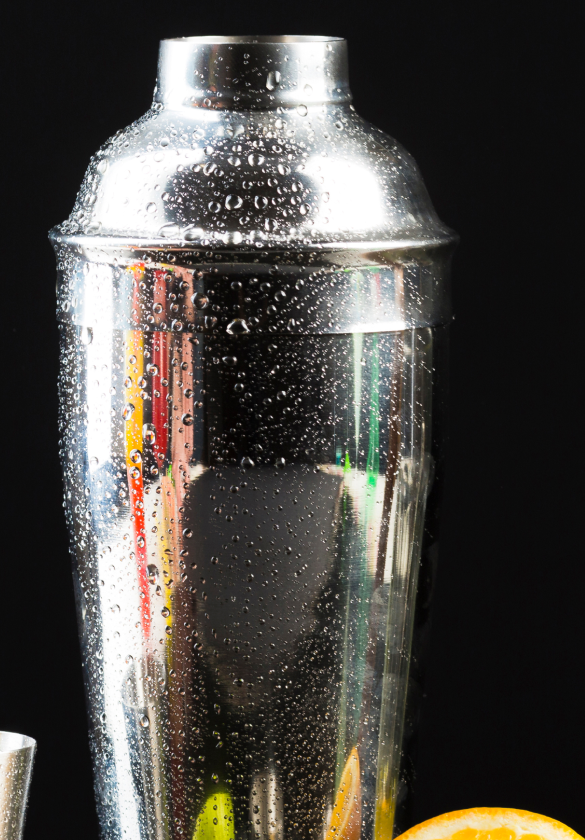
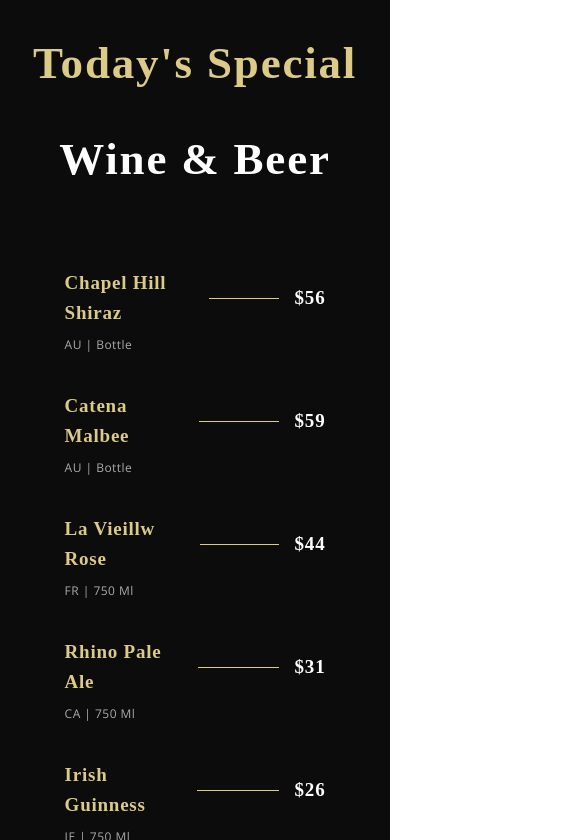
Before and after one commit to sgc93/NoshTag-Restaurant, a React (Create React App) app: page / in a window 390 px wide. Shown: the part 3544-4384 px from the top of the page, 585 px wide, since content can reach past the window. Built offline with nearby package versions, Linux system fonts and the light colour scheme; a web font is replaced by a local one.

Commit message:
style SpecialMenu Component $ make it responsive

```diff
--- a/src/container/Menu/SpecialMenu.css
+++ b/src/container/Menu/SpecialMenu.css
@@ -0,0 +1,74 @@
+.app__menu {
+	background-color: var(--color-black);
+	flex-direction: column;
+}
+
+.app__menu-heading {
+	text-align: center;
+}
+
+.app__menu-menuList_type {
+	color: var(--color-white);
+	font-family: var(--font-base);
+	font-weight: 600;
+	font-size: 45px;
+	line-height: 58.5px;
+	letter-spacing: 0.04em;
+	margin-bottom: 2rem;
+	text-align: center;
+}
+
+.app__menu-menuList_wines,
+.app__menu-menuList_cocktails {
+	flex: 1;
+	width: 100%;
+	flex-direction: column;
+
+	margin: 0rem 1rem;
+}
+
+.app__menu-menuList_img {
+	width: 410px;
+	margin: 0.2rem;
+}
+
+.app__menu-menuList_img img {
+	width: 100%;
+	height: auto;
+}
+
+.app__menu-menuList_items {
+	display: flex;
+	flex-direction: column;
+
+	margin: 2rem 0rem;
+	width: 100%;
+}
+
+@media screen and (max-width: 2000px) {
+}
+@media screen and (max-width: 1150px) {
+	.app__menu-menuList {
+		flex-direction: column;
+		align-items: center;
+		width: 100%;
+	}
+
+	.app__menu-menuList_img {
+		margin: 3rem 0;
+	}
+
+	.app__menu-menuList_wines,
+	.app__menu-menuList_cocktails {
+		margin: 2rem;
+	}
+}
+@media screen and (max-width: 650px) {
+	.app__menu-menuList_items {
+		width: 80%;
+	}
+	.app__menu-heading {
+		font-size: 35px;
+		line-height: 48.5px;
+	}
+}
```
